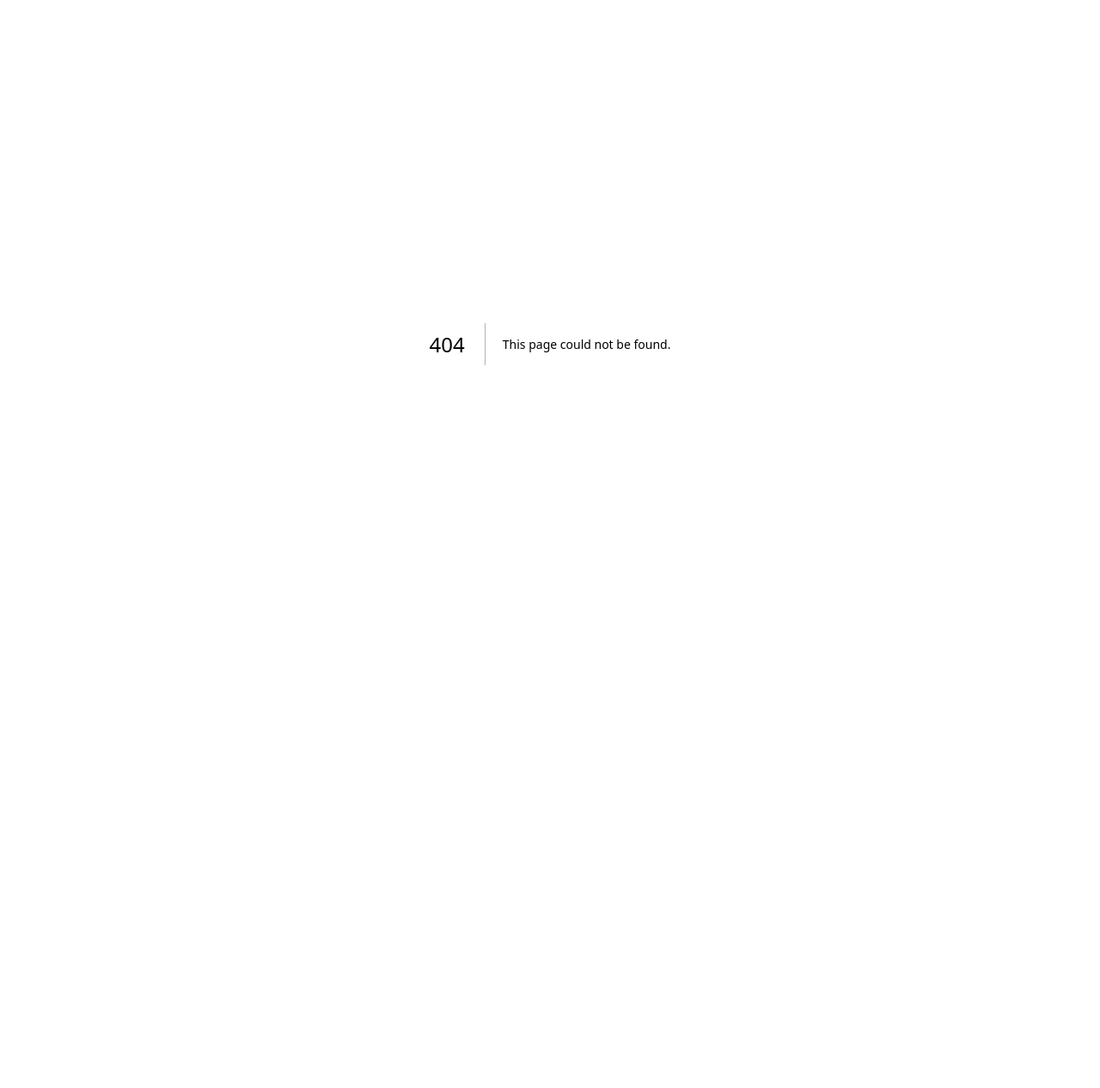
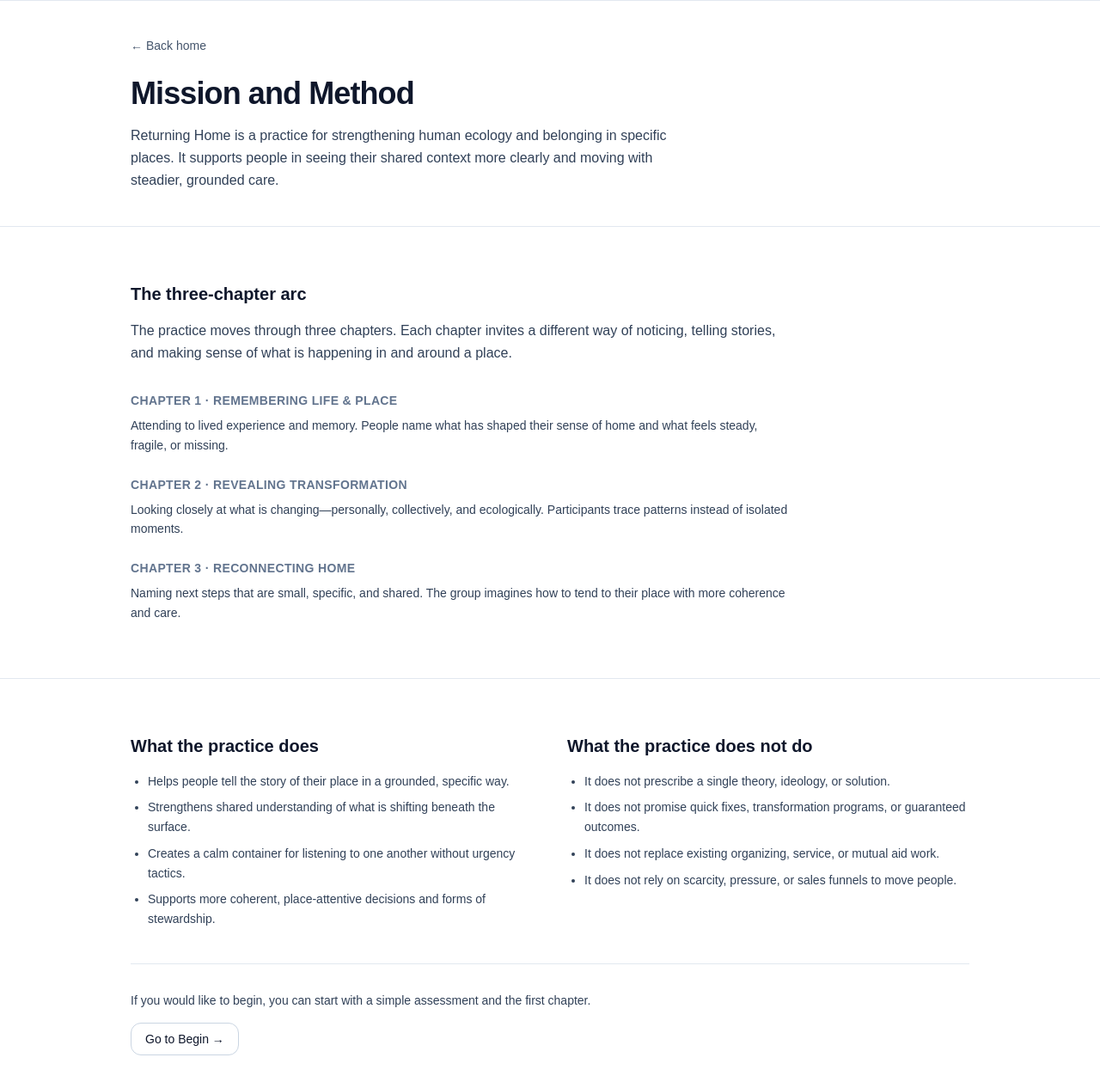
Before and after one commit to Benja-Ross/returning-home-landing, a Next.js app: page /mission-and-method in a window 1280 px wide. Before the commit this address had no page. Shown: the top 1266 px of the page at 86% size. Before the commit the page ends 800 px from the top, so only its background shows below. Built offline with nearby package versions, Linux system fonts and the light colour scheme.

Commit message:
adds methods and begin routes

```diff
--- /dev/null
+++ b/src/app/begin/page.tsx
@@ -0,0 +1,65 @@
+import Link from "next/link";
+
+import { Section } from "@/components/landing/Section";
+
+export default function BeginPage() {
+  return (
+    <main className="min-h-screen bg-white text-slate-900">
+      <Section innerClassName="mx-auto max-w-5xl px-6 py-10">
+        <div className="mb-6 flex items-center justify-between gap-4">
+          <Link href="/" className="text-sm text-slate-600 hover:text-slate-900">
+            ← Back home
+          </Link>
+        </div>
+
+        <header className="max-w-2xl">
+          <h1 className="text-3xl font-semibold tracking-tight text-slate-900 sm:text-4xl">Begin</h1>
+          <p className="mt-4 text-base leading-relaxed text-slate-700">
+            You can begin gently, at your own pace. This page will guide you into the first movements of the practice
+            and offer a simple way to notice where you are in relation to your place.
+          </p>
+        </header>
+      </Section>
+
+      <Section>
+        <div className="max-w-3xl space-y-8">
+          <section>
+            <h2 className="text-xl font-semibold text-slate-900">Returning Home Assessment</h2>
+            <p className="mt-3 text-sm leading-relaxed text-slate-700">
+              This will become a short assessment to help you locate how you are currently relating to your place,
+              community, and responsibilities. For now, it is a placeholder space for reflection, notes, or prompts you
+              may already be using.
+            </p>
+
+            <div className="mt-6 rounded-2xl border border-dashed border-slate-300 bg-slate-50 px-4 py-8 text-sm text-slate-500">
+              Returning Home Assessment placeholder — this is where questions, prompts, or a short form will live.
+            </div>
+          </section>
+
+          <section className="border-t border-slate-200 pt-8">
+            <h2 className="text-xl font-semibold text-slate-900">Next step</h2>
+            <p className="mt-3 text-sm leading-relaxed text-slate-700">
+              After you complete the assessment, you will continue into Chapter 1: remembering life and place. For now,
+              this button simply marks that intention.
+            </p>
+
+            <div className="mt-6 flex flex-col gap-3 sm:flex-row sm:items-center">
+              <button
+                type="button"
+                className="inline-flex items-center justify-center rounded-xl bg-slate-900 px-5 py-3 text-sm font-medium text-white hover:bg-slate-800"
+              >
+                Start Chapter 1
+              </button>
+              <Link
+                href="/mission-and-method"
+                className="text-sm font-medium text-slate-700 hover:text-slate-900"
+              >
+                Read Mission and Method →
+              </Link>
+            </div>
+          </section>
+        </div>
+      </Section>
+    </main>
+  );
+}
--- /dev/null
+++ b/src/app/mission-and-method/page.tsx
@@ -0,0 +1,102 @@
+import Link from "next/link";
+
+import { Section } from "@/components/landing/Section";
+
+export default function MissionAndMethodPage() {
+  return (
+    <main className="min-h-screen bg-white text-slate-900">
+      <Section innerClassName="mx-auto max-w-5xl px-6 py-10">
+        <div className="mb-6">
+          <Link href="/" className="text-sm text-slate-600 hover:text-slate-900">
+            ← Back home
+          </Link>
+        </div>
+
+        <header className="max-w-2xl">
+          <h1 className="text-3xl font-semibold tracking-tight text-slate-900 sm:text-4xl">
+            Mission and Method
+          </h1>
+          <p className="mt-4 text-base leading-relaxed text-slate-700">
+            Returning Home is a practice for strengthening human ecology and belonging in specific places. It
+            supports people in seeing their shared context more clearly and moving with steadier, grounded care.
+          </p>
+        </header>
+      </Section>
+
+      <Section>
+        <div className="max-w-3xl">
+          <h2 className="text-xl font-semibold text-slate-900">The three-chapter arc</h2>
+          <p className="mt-4 text-base leading-relaxed text-slate-700">
+            The practice moves through three chapters. Each chapter invites a different way of noticing, telling
+            stories, and making sense of what is happening in and around a place.
+          </p>
+
+          <div className="mt-8 space-y-6">
+            <div>
+              <h3 className="text-sm font-semibold uppercase tracking-wide text-slate-500">
+                Chapter 1 · Remembering Life &amp; Place
+              </h3>
+              <p className="mt-2 text-sm leading-relaxed text-slate-700">
+                Attending to lived experience and memory. People name what has shaped their sense of home and what
+                feels steady, fragile, or missing.
+              </p>
+            </div>
+            <div>
+              <h3 className="text-sm font-semibold uppercase tracking-wide text-slate-500">
+                Chapter 2 · Revealing Transformation
+              </h3>
+              <p className="mt-2 text-sm leading-relaxed text-slate-700">
+                Looking closely at what is changing—personally, collectively, and ecologically. Participants trace
+                patterns instead of isolated moments.
+              </p>
+            </div>
+            <div>
+              <h3 className="text-sm font-semibold uppercase tracking-wide text-slate-500">
+                Chapter 3 · Reconnecting Home
+              </h3>
+              <p className="mt-2 text-sm leading-relaxed text-slate-700">
+                Naming next steps that are small, specific, and shared. The group imagines how to tend to their place
+                with more coherence and care.
+              </p>
+            </div>
+          </div>
+        </div>
+      </Section>
+
+      <Section>
+        <div className="grid gap-10 sm:grid-cols-2">
+          <div>
+            <h2 className="text-xl font-semibold text-slate-900">What the practice does</h2>
+            <ul className="mt-4 list-disc space-y-2 pl-5 text-sm leading-relaxed text-slate-700">
+              <li>Helps people tell the story of their place in a grounded, specific way.</li>
+              <li>Strengthens shared understanding of what is shifting beneath the surface.</li>
+              <li>Creates a calm container for listening to one another without urgency tactics.</li>
+              <li>Supports more coherent, place-attentive decisions and forms of stewardship.</li>
+            </ul>
+          </div>
+          <div>
+            <h2 className="text-xl font-semibold text-slate-900">What the practice does not do</h2>
+            <ul className="mt-4 list-disc space-y-2 pl-5 text-sm leading-relaxed text-slate-700">
+              <li>It does not prescribe a single theory, ideology, or solution.</li>
+              <li>It does not promise quick fixes, transformation programs, or guaranteed outcomes.</li>
+              <li>It does not replace existing organizing, service, or mutual aid work.</li>
+              <li>It does not rely on scarcity, pressure, or sales funnels to move people.</li>
+            </ul>
+          </div>
+        </div>
+
+        <div className="mt-10 border-t border-slate-200 pt-8">
+          <p className="text-sm text-slate-700">
+            If you would like to begin, you can start with a simple assessment and the first chapter.
+          </p>
+          <Link
+            href="/begin"
+            className="mt-4 inline-flex items-center justify-center rounded-xl border border-slate-300 px-4 py-2 text-sm font-medium text-slate-900 hover:bg-slate-50"
+          >
+            Go to Begin →
+          </Link>
+        </div>
+      </Section>
+    </main>
+  );
+}
--- a/src/content/landing.ts
+++ b/src/content/landing.ts
@@ -5,8 +5,8 @@ export const landingContent = {
     title: "A participatory practice for strengthening belonging and human ecology.",
     body:
       "Returning Home is a guided, three-chapter journey that helps individuals and communities rediscover connection to place, deepen shared understanding, and move toward regenerative action together.",
-    primaryCta: { href: "#start", label: "Begin the Journey" },
-    secondaryCta: { href: "#how", label: "Learn how it works →" },
+    primaryCta: { href: "/begin", label: "Begin the Journey" },
+    secondaryCta: { href: "/mission-and-method", label: "Learn how it works →" },
     cards: [
       { title: "Coherence over conversion", text: "A clarity hub, not a pressure funnel." },
       { title: "Dignified, grounded tone", text: "Calm, intelligent, structured." },
@@ -114,7 +114,7 @@ export const landingContent = {
     id: "start",
     title: "Start with Chapter 1",
     body: "Take the short Returning Home Assessment and begin the first chapter at your own pace.",
-    primaryCta: { href: "#", label: "Begin Chapter 1" },
+    primaryCta: { href: "/begin", label: "Begin Chapter 1" },
     secondaryCta: { href: "#", label: "Download overview PDF →" },
   },
   footer: {
```
